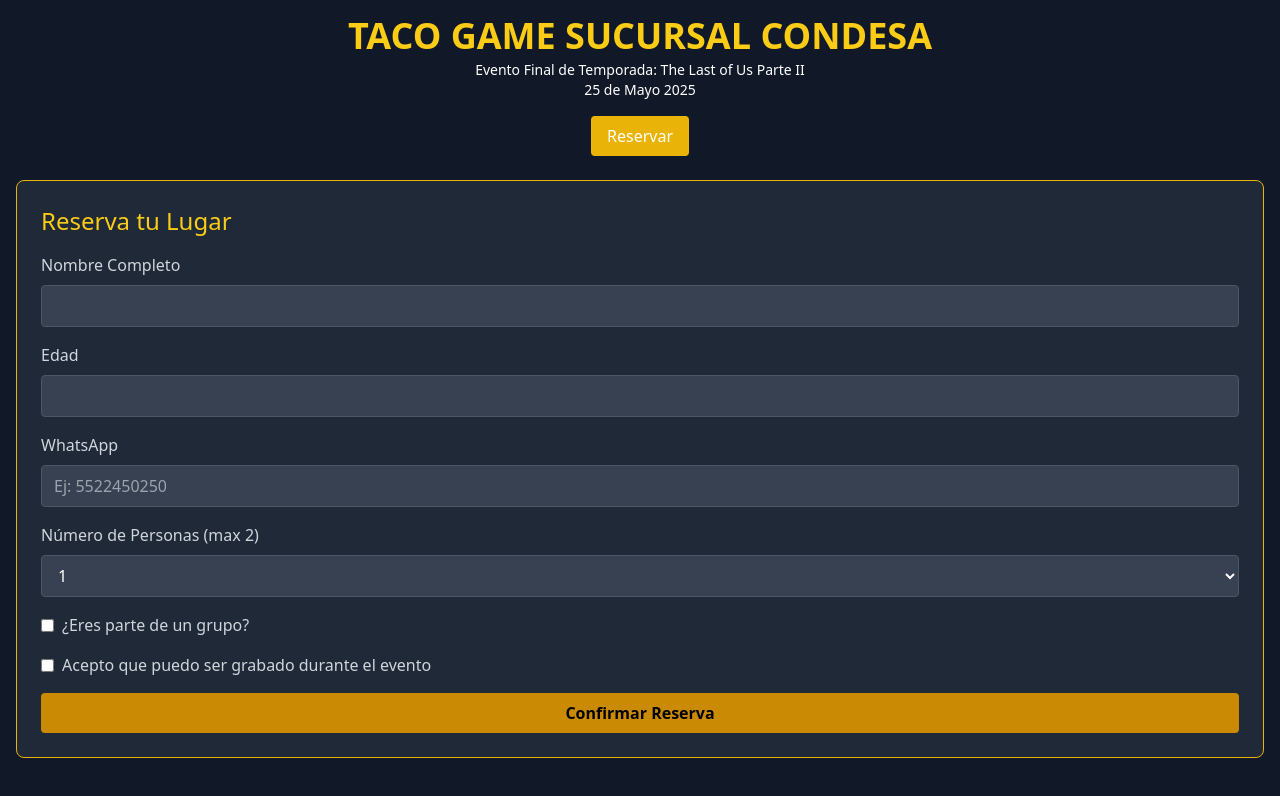
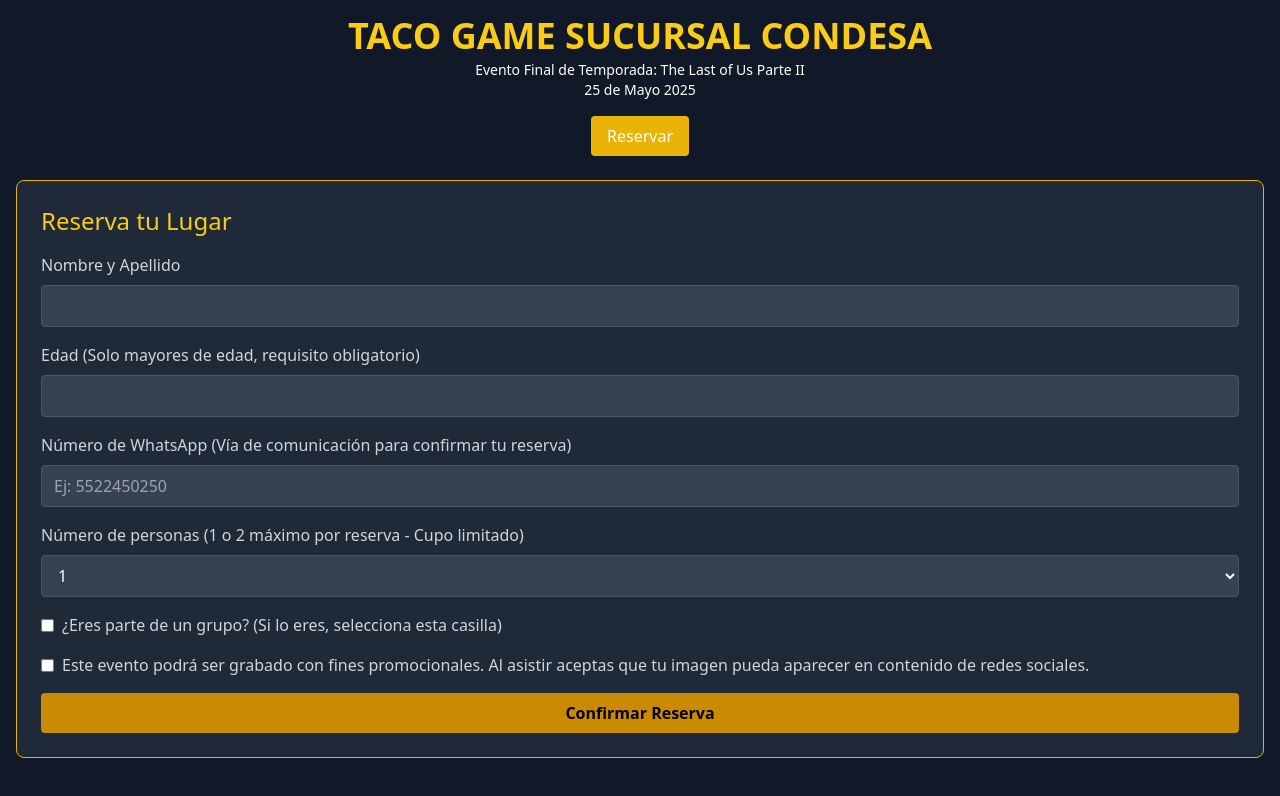
Before and after one commit to EpicFandom/reservas-taco-game, a React (Create React App) app: page / in a window 1280 px wide. Shown: the top 796 px of the page. Built offline with nearby package versions, Linux system fonts and the light colour scheme.

Commit message:
Fix: UI mejorada con validaciones, redacción optimizada y conexión a Google Sheets

```diff
--- a/src/components/ReservationForm.js
+++ b/src/components/ReservationForm.js
@@ -20,6 +20,11 @@
     }));
   };
 
+  const validarNombre = (nombre) => {
+    const partes = nombre.trim().split(' ');
+    return partes.length >= 2 && partes.every(p => p.length >= 3);
+  };
+
   const validarWhatsapp = (num) => {
     return /^\d{10}$/.test(num);
   };
@@ -32,6 +37,18 @@
 
   const handleSubmit = async (e) => {
     e.preventDefault();
+
+    if (!validarNombre(formData.name)) {
+      Swal.fire({
+        icon: 'error',
+        title: 'Nombre inválido',
+        text: 'Ingresa al menos nombre y apellido (mínimo 3 letras cada uno).',
+        background: '#1f2937',
+        color: '#fff',
+        confirmButtonColor: '#facc15',
+      });
+      return;
+    }
 
     if (!validarWhatsapp(formData.whatsapp)) {
       Swal.fire({
@@ -105,7 +122,7 @@
       <h2 className="text-yellow-400 text-2xl mb-4 font-game">Reserva tu Lugar</h2>
 
       <div className="mb-4">
-        <label className="block text-gray-300 mb-2">Nombre Completo</label>
+        <label className="block text-gray-300 mb-2">Nombre y Apellido</label>
         <input
           type="text"
           name="name"
@@ -117,7 +134,7 @@
       </div>
 
       <div className="mb-4">
-        <label className="block text-gray-300 mb-2">Edad</label>
+        <label className="block text-gray-300 mb-2">Edad (Solo mayores de edad, requisito obligatorio)</label>
         <input
           type="number"
           name="age"
@@ -130,7 +147,7 @@
       </div>
 
       <div className="mb-4">
-        <label className="block text-gray-300 mb-2">WhatsApp</label>
+        <label className="block text-gray-300 mb-2">Número de WhatsApp (Vía de comunicación para confirmar tu reserva)</label>
         <input
           type="tel"
           name="whatsapp"
@@ -143,7 +160,7 @@
       </div>
 
       <div className="mb-4">
-        <label className="block text-gray-300 mb-2">Número de Personas (max 2)</label>
+        <label className="block text-gray-300 mb-2">Número de personas (1 o 2 máximo por reserva - Cupo limitado)</label>
         <select
           name="people"
           value={formData.people}
@@ -164,13 +181,14 @@
             onChange={handleChange}
             className="mr-2"
           />
-          ¿Eres parte de un grupo?
+          ¿Eres parte de un grupo? (Si lo eres, selecciona esta casilla)
         </label>
       </div>
 
       {formData.isGroup && (
         <div className="mb-4">
           <label className="block text-gray-300 mb-2">Nombre del Grupo</label>
+          <p className="text-sm text-gray-400 mb-2">Si son un grupo, definan un nombre para que intentemos acomodarlos juntos.</p>
           <input
             type="text"
             name="groupName"
@@ -192,7 +210,7 @@
             required
             className="mr-2"
           />
-          Acepto que puedo ser grabado durante el evento
+          Este evento podrá ser grabado con fines promocionales. Al asistir aceptas que tu imagen pueda aparecer en contenido de redes sociales.
         </label>
       </div>
 
```
Lines whose indentation alone changed are shown as unchanged.
